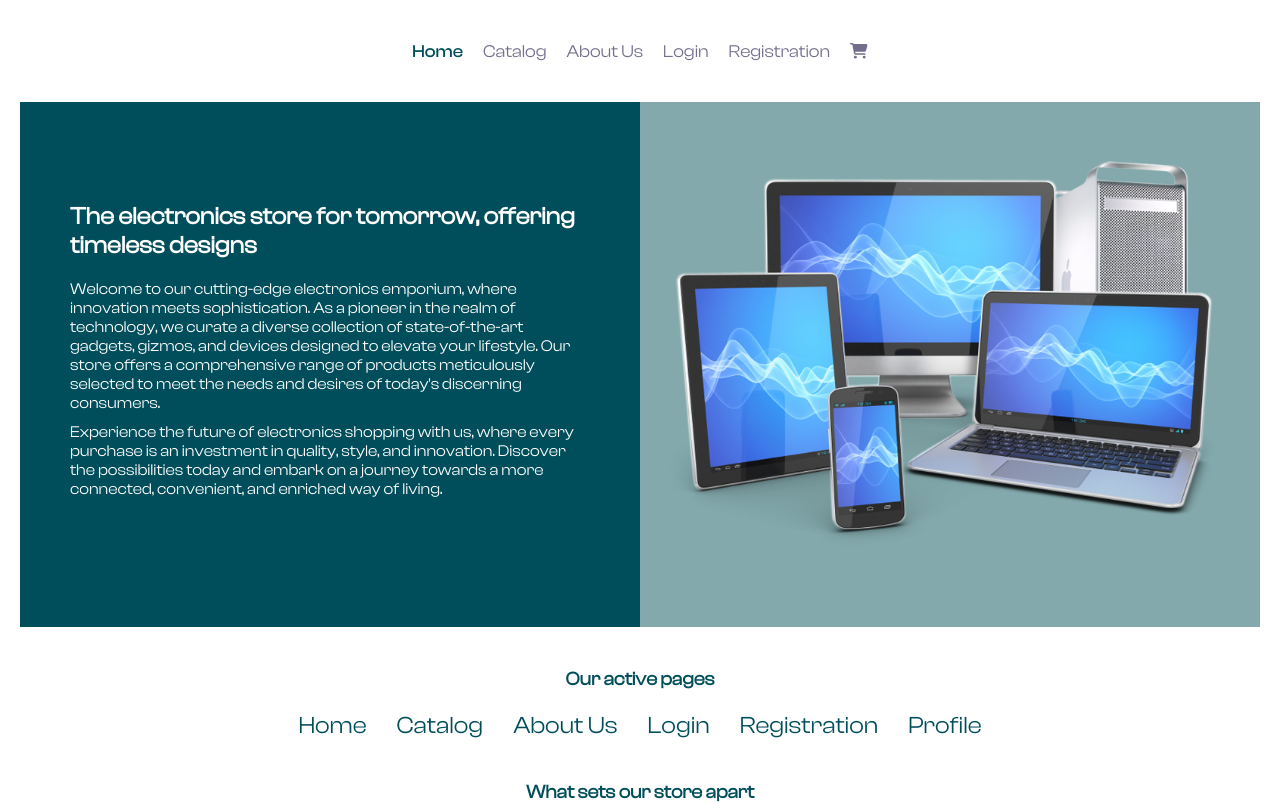
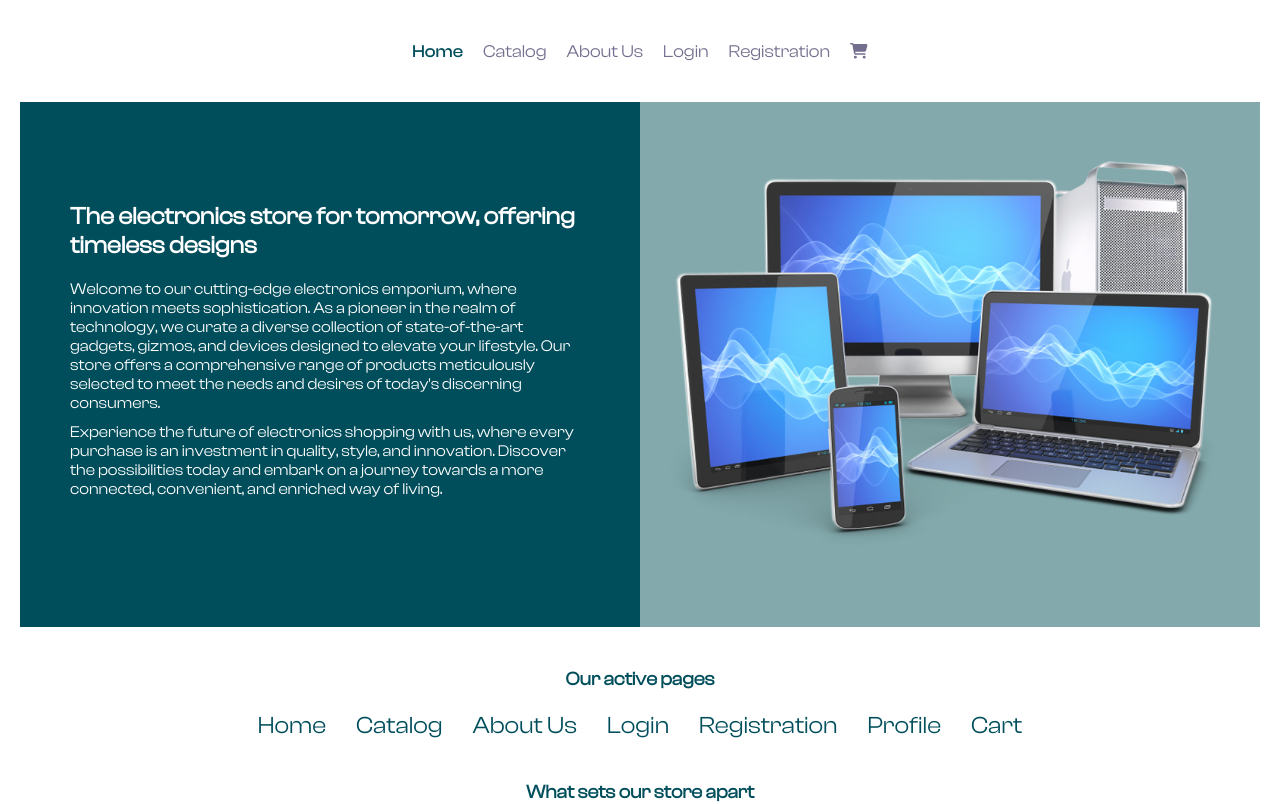
Before and after one commit to HNY-Badger/ecommerce-app, a React app: page / in a window 1280 px wide. Shown: the top 804 px of the page. Built offline with nearby package versions, Linux system fonts and the light colour scheme; no server answers.

Commit message:
feat: add link to cart for active pages

```diff
--- a/src/pageComponents/MainPage/ActivePages/ActivePages.tsx
+++ b/src/pageComponents/MainPage/ActivePages/ActivePages.tsx
@@ -25,6 +25,9 @@ function ActivePages() {
         <NavLink to="profile" className={styles.link}>
           Profile
         </NavLink>
+        <NavLink to="basket" className={styles.link}>
+          Cart
+        </NavLink>
       </div>
     </div>
   );
```
